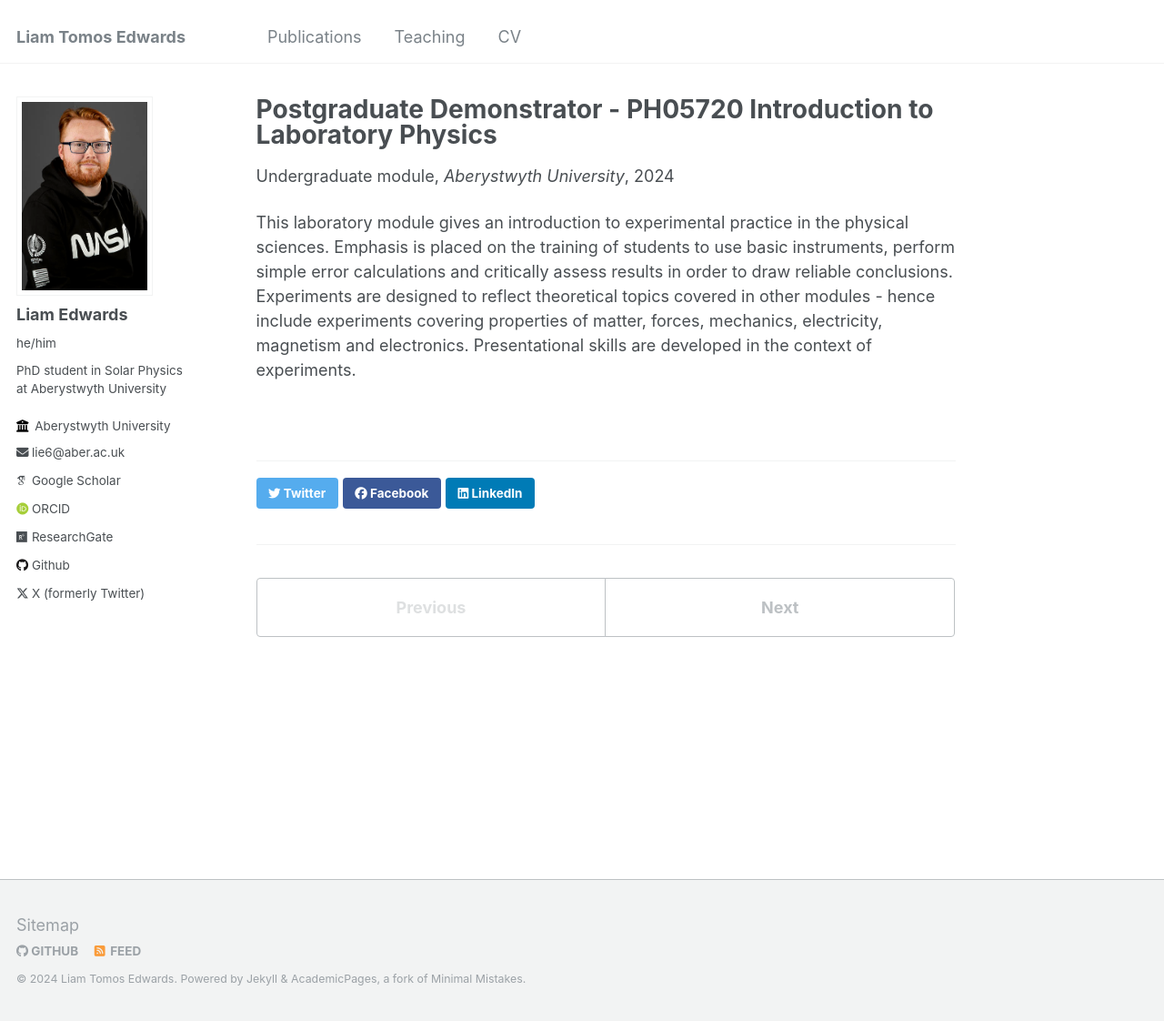
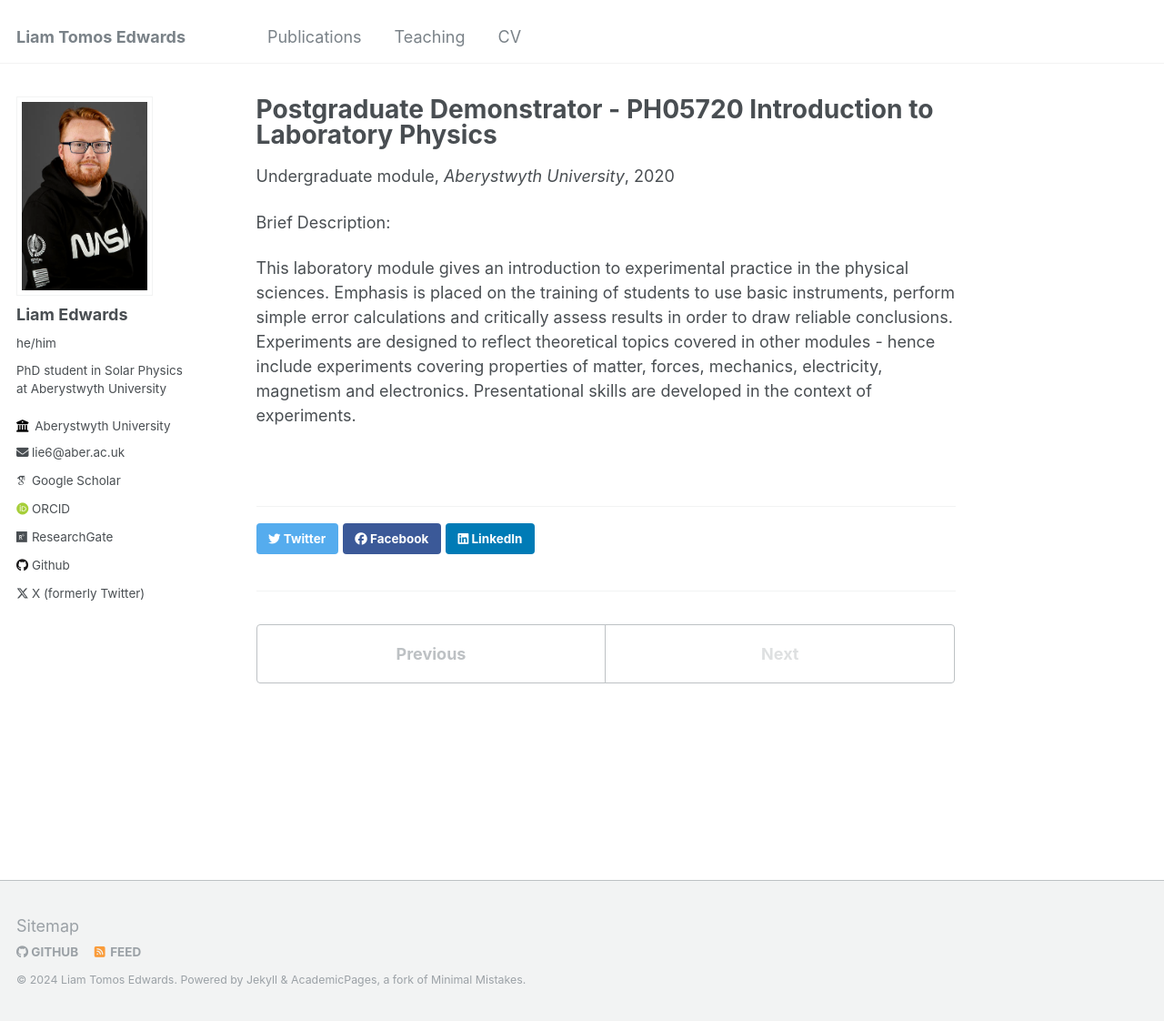
Before and after one commit to liamtomosedwards/liamtomosedwards.github.io, a Jekyll site: the page built from _teaching/2014-spring-teaching-1.md, in a window 1280 px wide and 1122 px high. Shown: the whole window at 91% size. Built offline with Jekyll 4.4.1, drawn with Linux system fonts in a browser that asks for light colours; some web fonts are replaced.

Commit message:
edited teaching exp. 1

```diff
--- a/_includes/archive-single.html
+++ b/_includes/archive-single.html
@@ -39,7 +39,7 @@
     {% endif %}
 
         {% if post.collection == 'teaching' %}
-          <p> {{ post.type }}, <i>{{ post.venue }}</i></p>
+          <p> {{ post.type }}, <i>{{ post.venue }}</i>, {{ post.date | default: "1900-01-01" | date: "%Y" }} </p>
         {% elsif post.collection == 'publications' %}
           <p>Published in <i>{{ post.venue }}</i>, {{ post.date | default: "1900-01-01" | date: "%Y" }} </p>
         {% elsif post.date %}
--- a/_teaching/2014-spring-teaching-1.md
+++ b/_teaching/2014-spring-teaching-1.md
@@ -4,6 +4,9 @@
 type: "Undergraduate module"
 permalink: /teaching/ph05720
 venue: "Aberystwyth University"
+date: 2020-01-01
 ---
 
+Brief Description:
+
 This laboratory module gives an introduction to experimental practice in the physical sciences. Emphasis is placed on the training of students to use basic instruments, perform simple error calculations and critically assess results in order to draw reliable conclusions. Experiments are designed to reflect theoretical topics covered in other modules - hence include experiments covering properties of matter, forces, mechanics, electricity, magnetism and electronics. Presentational skills are developed in the context of experiments.
```
